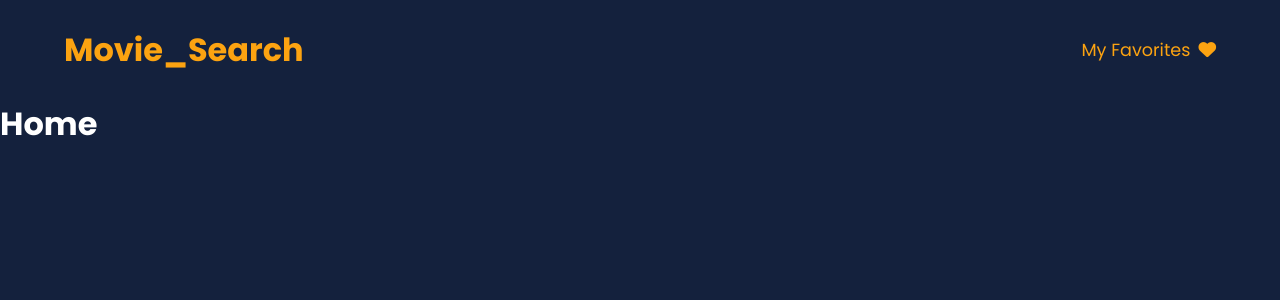
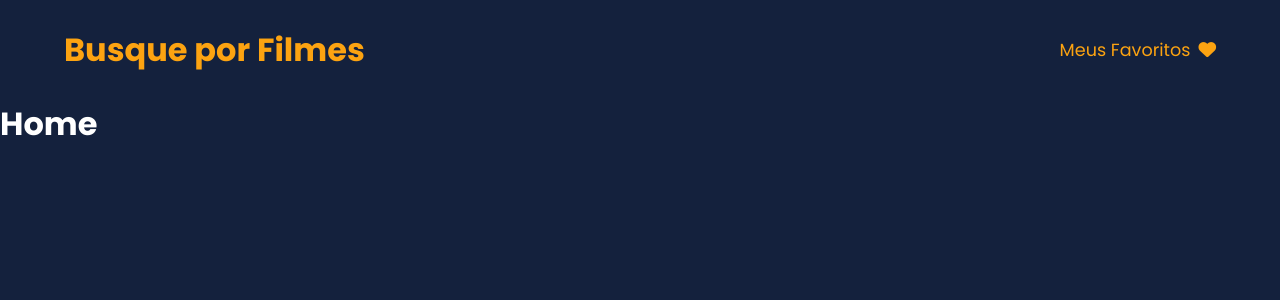
Before and after one commit to LeandroKoshoji/movie_search, a Vue app: page / in a window 1280 px wide. Shown: the top 300 px of the page. Built offline with nearby package versions, Linux system fonts and the light colour scheme.

Commit message:
fix: change logo name

```diff
--- a/src/components/Header.vue
+++ b/src/components/Header.vue
@@ -3,10 +3,10 @@
     <div class="container">
       <div class="header">
         <router-link :to="{ name: 'Home' }" class="logo">
-          <h1>Movie_Search</h1>
+          <h1>Busque por Filmes</h1>
         </router-link>
         <router-link to="#" class="favorite-link">
-          <span>My Favorites</span>
+          <span>Meus Favoritos</span>
           <i class="fas fa-heart"></i>
         </router-link>
       </div>
```
